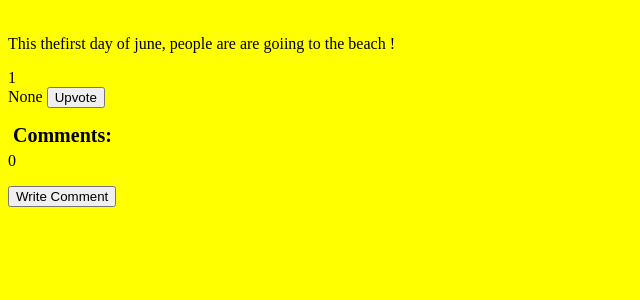
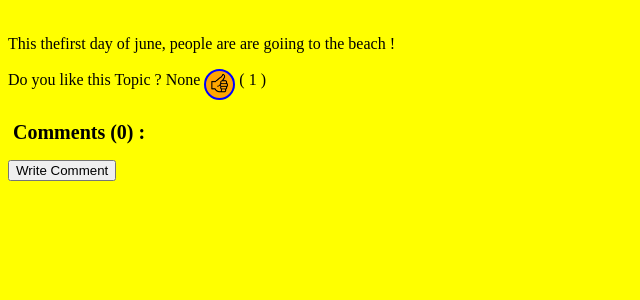
Before and after one commit to elhamza9/django-news, a Django app: a page that uses djangonews/djangonews/templates/topics/detail.html in a window 1280 px wide. Shown: the part 139-439 px from the top of the page, without its empty margins (0-640 px from the left). Run offline with Django 3.2, Linux system fonts and the light colour scheme; data comes from the database, SQL or seed files in the repository.

Commit message:
Add some styling to Upvote button

```diff
--- a/djangonews/djangonews/templates/topics/detail.html
+++ b/djangonews/djangonews/templates/topics/detail.html
@@ -19,19 +19,19 @@
     </article>
     <section class="upvotes">
         <div>
-            <span>{{ nbr_upvotes }}</span>
+            <span>Do you like this Topic ?</span>
             <span class="upvote">
                 <form action="{% url 'upvote_topic' id_topic=id %}" method="post">
                     {% csrf_token %}
                     {{ upvote_form }}
-                    <button>Upvote</button>
+                    <button class="{% if upvoted %} upvoted {% endif %}">Upvote</button>
                 </form>
             </span>
+            <span>( {{ nbr_upvotes }} )</span>
         </div>
     </section>
     <section class="comments">
-        <h4 class="title">Comments:</h4>
-        <span>{{ nbr_comments }}</span>
+        <h4 class="title">Comments ({{ nbr_comments }}) :</h4>
         <ul>
             {% for c in comments %}
             <li>
--- a/djangonews/topics/static/topics/styles/main.css
+++ b/djangonews/topics/static/topics/styles/main.css
@@ -45,6 +45,33 @@ header.base_header .profile {
     margin: 5px;
 }
 
+.topic-detail-wrapper .upvotes .upvote {
+    display: inline-block;
+}
+
+.topic-detail-wrapper .upvotes .upvote button {
+    border: none;
+    border-radius: 50%;
+    font-size: 0;
+    width: 30px;
+    height: 30px;
+    background-image:url("../images/upvote.png");
+    background-size: contain;
+    background-color: transparent;
+}
+
+.topic-detail-wrapper .upvotes .upvote button.upvoted {
+    background-color: orange;
+    border: 2px solid blue;
+    width: 31px;
+    height: 31px;
+}
+
+.topic-detail-wrapper .upvotes .upvote button:hover {
+    background-color: orange;
+    border: 3px solid blue;
+}
+
 .topic-detail-wrapper .comments ul {
     list-style-type: none;
 }
--- a/djangonews/topics/views.py
+++ b/djangonews/topics/views.py
@@ -36,6 +36,7 @@ def detail_topic(request, slug=''):
             'comments': topic.comments.all(),
             'nbr_upvotes': len(topic.upvotes.all()),
             'nbr_comments': len(topic.comments.all()),
+            'upvoted': True,
             'comment_form': None if request.user.is_authenticated == False else CommentForm(),
             'upvote_form': None if request.user.is_authenticated == False else UpvoteForm() })
 
```
Also changed, not shown: djangonews/topics/static/topics/images/upvote.png (added).
